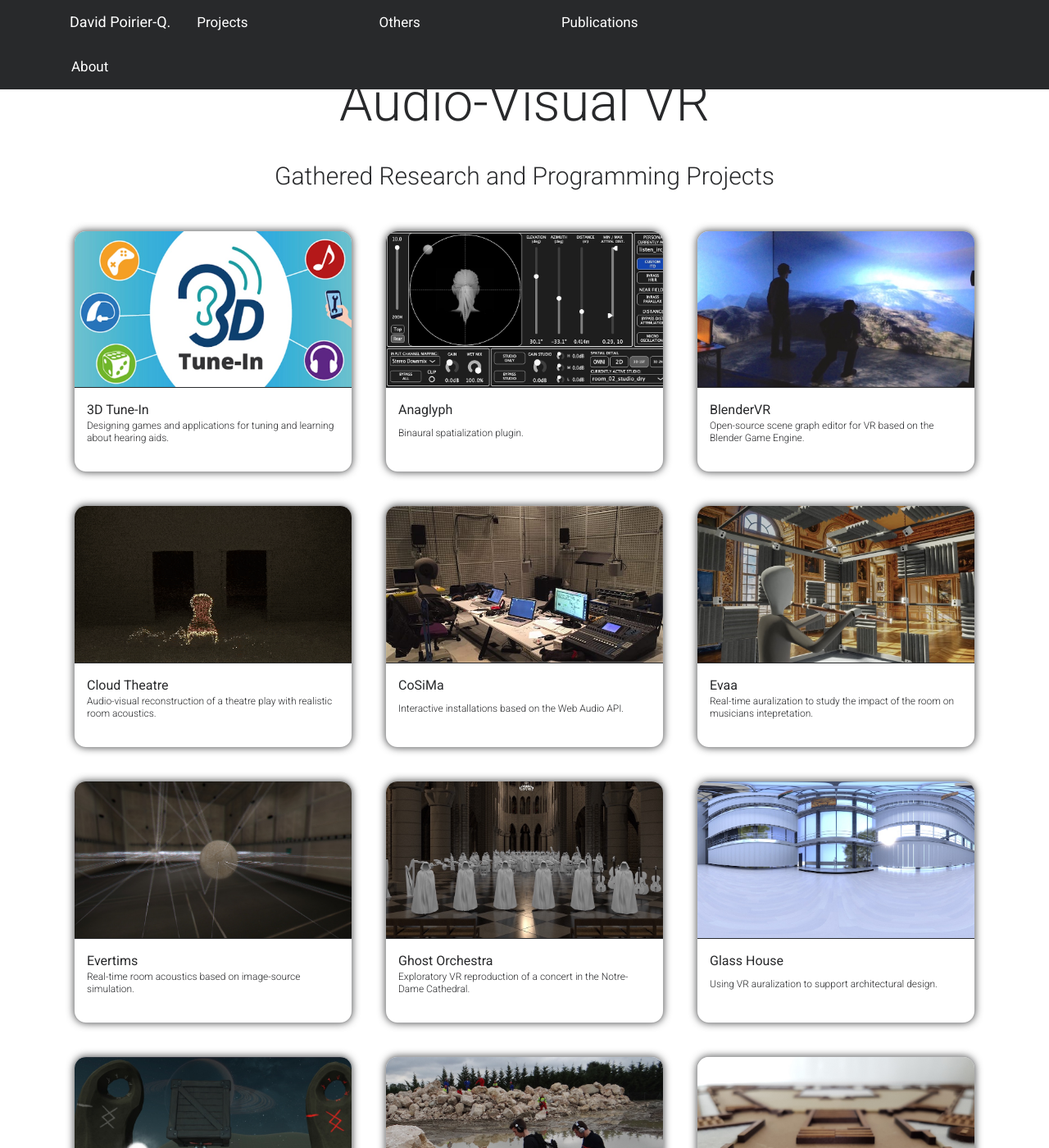
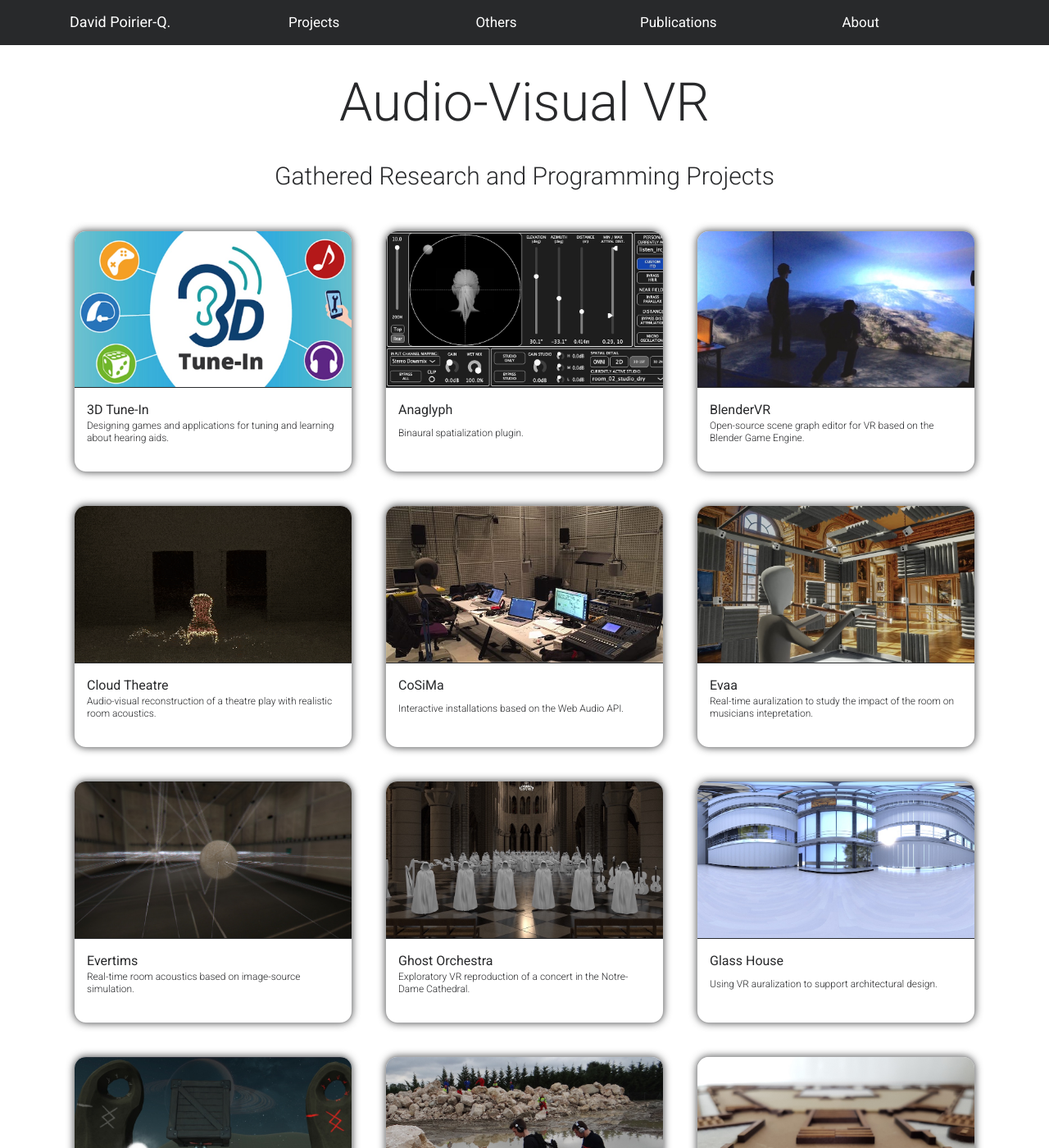
Before and after one commit to PyrApple/pyrapple.github.io, a Jekyll site: the page built from index.html, in a window 1280 px wide and 1400 px high. Shown: the whole window at 82% size. Built offline with Jekyll 4.4.1, drawn with Linux system fonts in a browser that asks for light colours; nearby versions of some CDN libraries.

Commit message:
centered navbar items (fix)

```diff
--- a/_sass/_base.scss
+++ b/_sass/_base.scss
@@ -269,9 +269,17 @@
         float: none;
         /*float: right;*/
         width: 78%; /* take brand width into account */
+        margin: 0 auto;
+        display: table;
+        table-layout: auto;
+        float: none;
+        /*width: 100%;*/
     }
 
     .navbar-nav > li {
+        display: table-cell;
+        float: none;
+        text-align: center;
         width: calc(100% / 4); /* 4 items in the navbar */
     }
 
```
